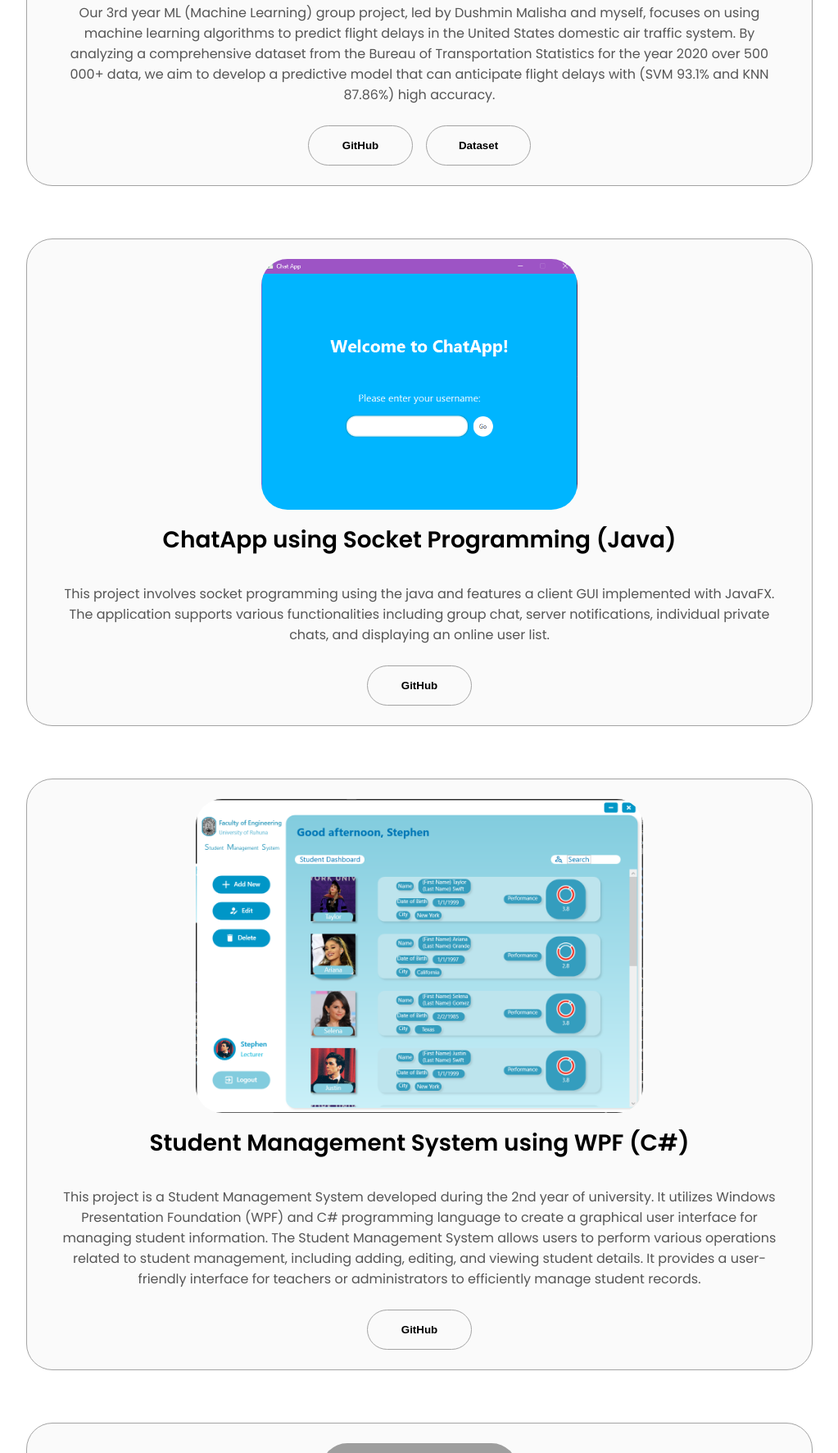
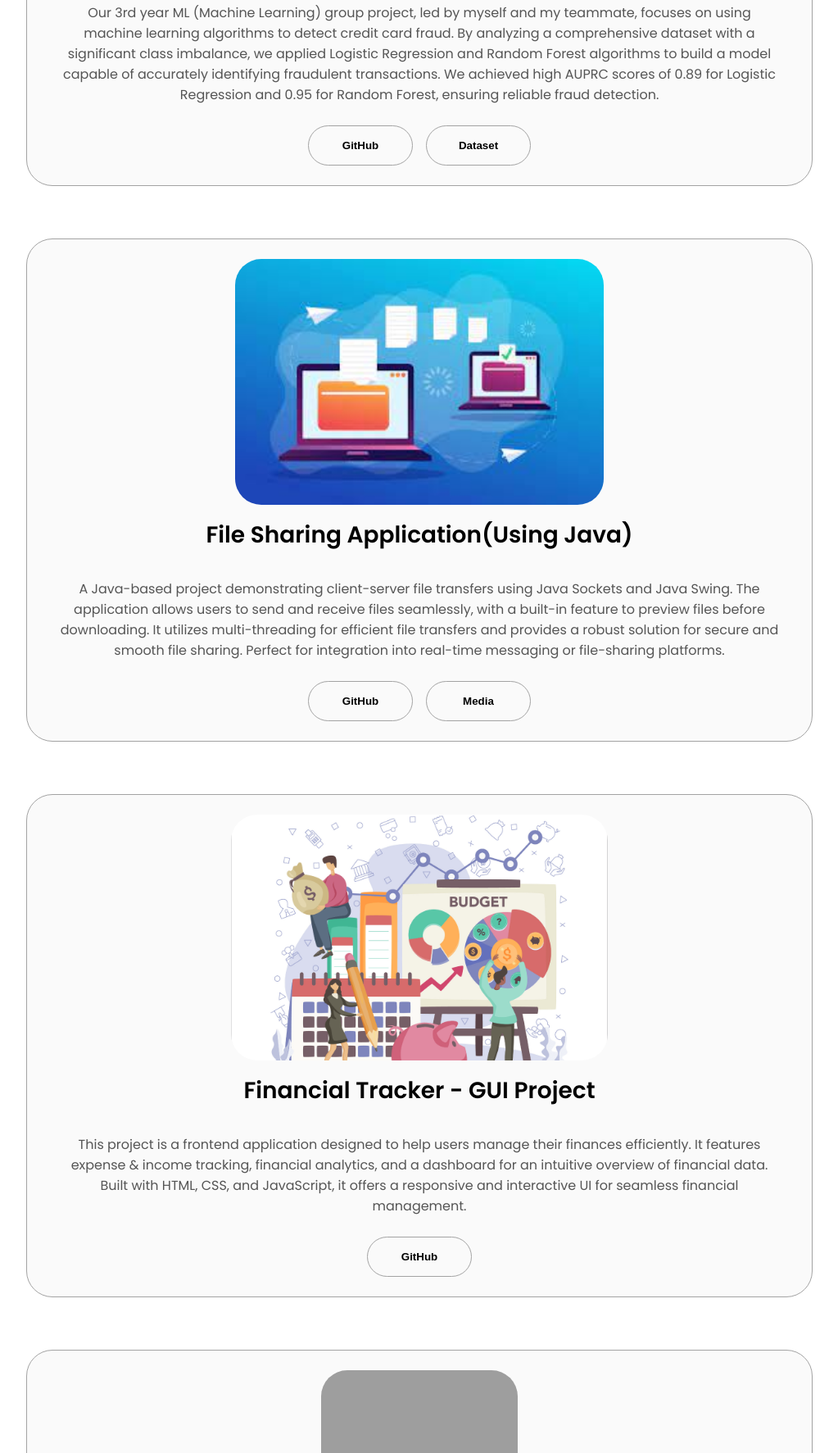
Before and after one commit to sachii4488/sachii4488.github.io, a plain HTML site: page projects.html in a window 1280 px wide. Shown: the part 1442-3215 px from the top of the page at 82% size, without its empty margins (128-1151 px from the left). Drawn offline with Linux system fonts and the light colour scheme; grey boxes are pictures that could not be loaded.

Commit message:
projects Added

```diff
--- a/projects.html
+++ b/projects.html
@@ -107,7 +107,7 @@
     <h2 class="experience-sub-title project-title">Flight Delay Prediction with Machine Learning (Python)</h2>
     <!-- Paragraph -->
     <p class="project-description">
-      Our 3rd year ML (Machine Learning) group project, led by Dushmin Malisha and myself, focuses on using machine learning algorithms to predict flight delays in the United States domestic air traffic system. By analyzing a comprehensive dataset from the Bureau of Transportation Statistics for the year 2020 over 500 000+ data, we aim to develop a predictive model that can anticipate flight delays with (SVM 93.1% and KNN 87.86%)  high accuracy.
+      Our 3rd year ML (Machine Learning) group project, led by myself and my teammate, focuses on using machine learning algorithms to detect credit card fraud. By analyzing a comprehensive dataset with a significant class imbalance, we applied Logistic Regression and Random Forest algorithms to build a model capable of accurately identifying fraudulent transactions. We achieved high AUPRC scores of 0.89 for Logistic Regression and 0.95 for Random Forest, ensuring reliable fraud detection.
 </p> <br/>
 
     <!-- Buttons for Project -->
@@ -120,7 +120,7 @@
       </button>
       <button
         class="btn btn-color-2 project-btn"
-        onclick="window.open('https://www.kaggle.com/datasets/divyansh22/february-flight-delay-prediction')">
+        onclick="window.open(  'https://www.kaggle.com/datasets/mlg-ulb/creditcardfraud')">
 
         Dataset
       </button>
@@ -135,17 +135,17 @@
             <div class="details-container color-container">
                 <div class="article-container">
       <img
-        src="./assets/project-7.png"
-        alt="Project 1"
+        src="./assets/project-3.jpg"
+        alt="Project 3"
         class="project-img"
-        style="width: 60%; height: auto;"
+        style="width: auto; height: 300px;"
       />
     </div>
     <!-- Project Title -->
-    <h2 class="experience-sub-title project-title"> ChatApp using Socket Programming (Java)</h2>
+    <h2 class="experience-sub-title project-title"> File Sharing Application(Using Java)</h2>
     <!-- Paragraph -->
     <p class="project-description">
-      This project involves socket programming using the java and features a client GUI implemented with JavaFX. The application supports various functionalities including group chat, server notifications, individual private chats, and displaying an online user list.    </p> <br/>
+      A Java-based project demonstrating client-server file transfers using Java Sockets and Java Swing. The application allows users to send and receive files seamlessly, with a built-in feature to preview files before downloading. It utilizes multi-threading for efficient file transfers and provides a robust solution for secure and smooth file sharing. Perfect for integration into real-time messaging or file-sharing platforms.    </p> <br/>
     <!-- Buttons for Project -->
     <div class="btn-container">
       <button
@@ -153,6 +153,13 @@
         onclick="window.open('https://github.com/sahanrashmikaslk/SocketProgrammingChatApp.git')">
 
         GitHub
+      </button>
+
+      <button
+        class="btn btn-color-2 project-btn"
+        onclick="window.open('https://drive.google.com/file/d/13raZTd5P8mxlYaulavCVqLQj4f6mp3cS/view?usp=sharing')">
+
+        Media
       </button>
     </div>
   </div>
@@ -166,17 +173,17 @@
         <div class="details-container color-container">
             <div class="article-container">
   <img
-    src="./assets/project-4.png"
+    src="./assets/project_4.png"
     alt="Project 1"
     class="project-img"
-    style="width: 60%; height: auto;"
+    style="width: auto; height: 300px;"
   />
 </div>
 <!-- Project Title -->
-<h2 class="experience-sub-title project-title">Student Management System using WPF (C#)</h2>
+<h2 class="experience-sub-title project-title">Financial Tracker - GUI Project</h2>
 <!-- Paragraph -->
 <p class="project-description">
-  This project is a Student Management System developed during the 2nd year of university. It utilizes Windows Presentation Foundation (WPF) and C# programming language to create a graphical user interface for managing student information. The Student Management System allows users to perform various operations related to student management, including adding, editing, and viewing student details. It provides a user-friendly interface for teachers or administrators to efficiently manage student records.
+  This project is a frontend application designed to help users manage their finances efficiently. It features expense & income tracking, financial analytics, and a dashboard for an intuitive overview of financial data. Built with HTML, CSS, and JavaScript, it offers a responsive and interactive UI for seamless financial management.
 </p> <br/>
 <!-- Buttons for Project -->
 <div class="btn-container">
```
Also changed, not shown: assets/Project_4.png (added), assets/project-1.png (deleted), assets/project-4.png (deleted).
